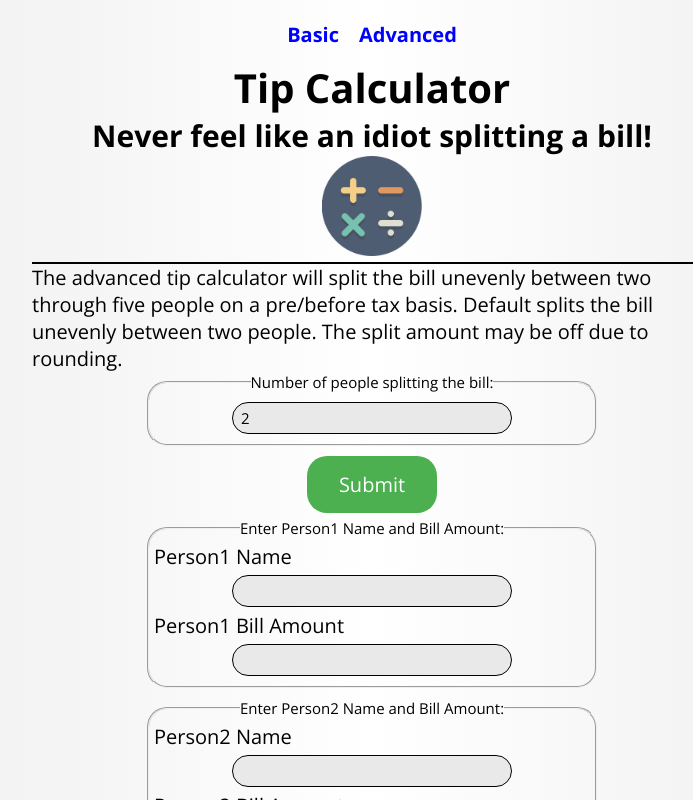
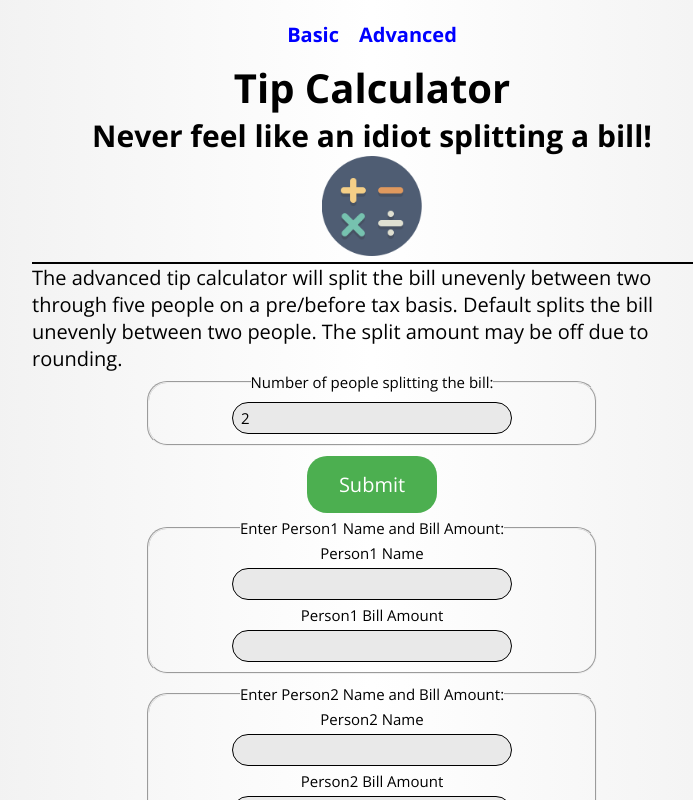
Before and after one commit to ARogala/Tip-Calculator, a React (Create React App) app: page /advanced in a window 1280 px wide. Shown: the top 800 px of the page, without its empty margins (268-961 px from the left). Built offline with nearby package versions, Linux system fonts and the light colour scheme.

Commit message:
style advanced form for name bill amount label

```diff
--- a/src/components/Advanced/Advanced.js
+++ b/src/components/Advanced/Advanced.js
@@ -241,7 +241,7 @@ class Advanced extends React.Component {
 		const numPeople = parseInt(this.props.numPeople);
 		return (
 			<div>
-				<form onSubmit={e => this.handleSubmit(e, numPeople)}>
+				<form className="TipCalcForm" onSubmit={e => this.handleSubmit(e, numPeople)}>
 					{this.renderNameBillAmountInputs(numPeople)}
 					<fieldset className="TipCalcForm__fieldset">
 						<legend className="TipCalcForm__legend">Enter Tax Percent:</legend>
--- a/src/styles/_form.scss
+++ b/src/styles/_form.scss
@@ -16,6 +16,12 @@
 
 	&__label {
 		display: none;
+	}
+
+	&__label-advanced {
+		display: block;
+		font-size: $small-font-size;
+		text-align: center;
 	}
 
 	&__select-div {
```
